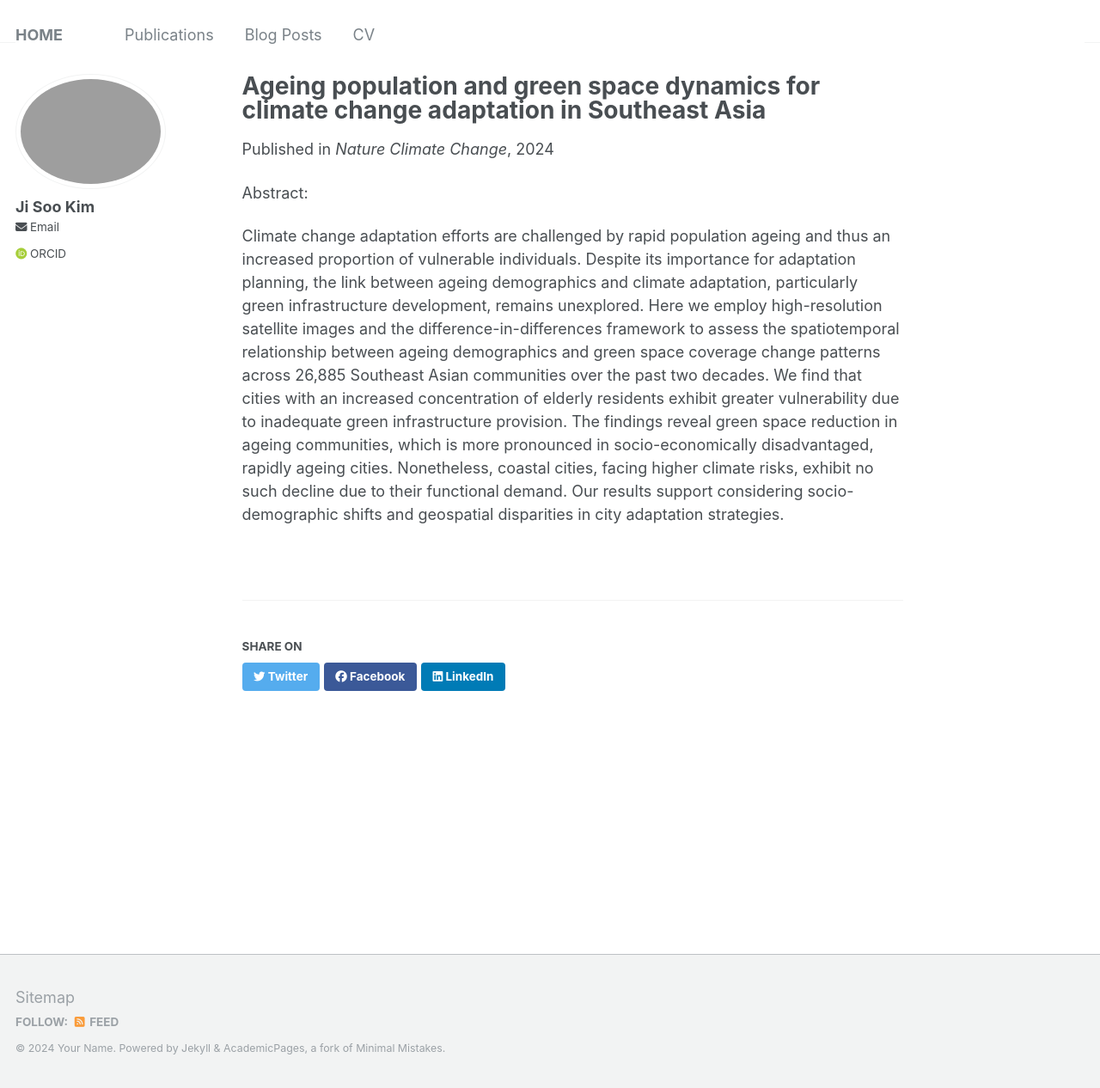
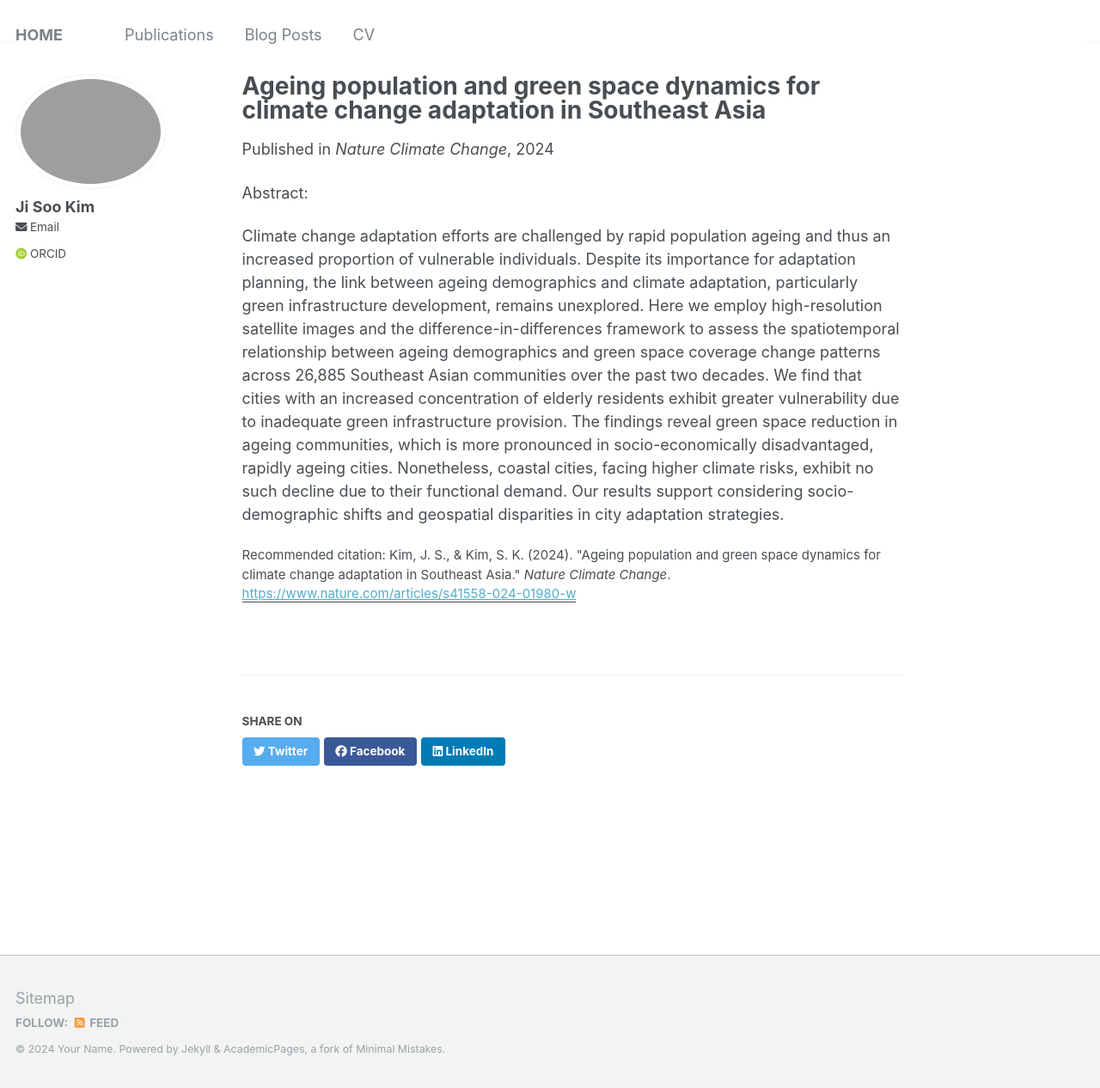
Before and after one commit to jk-jisookim/jk-jisookim.github.io, a Jekyll site: the page built from _publications/2024-03-29-paper.md, in a window 1280 px wide and 1266 px high. Shown: the whole window at 86% size. Built offline with Jekyll 4.4.1, drawn with Linux system fonts in a browser that asks for light colours; some web fonts are replaced.

Commit message:
Update 2024-03-29-paper.md

```diff
--- a/_publications/2024-03-29-paper.md
+++ b/_publications/2024-03-29-paper.md
@@ -6,7 +6,7 @@ excerpt: 'Climate change adaptation efforts are challenged by rapid population a
 date: 2024-03-29
 venue: 'Nature Climate Change'
 paperurl: 'https://www.nature.com/articles/s41558-024-01980-w'
-citation: #'.'
+citation: 'Kim, J. S., & Kim, S. K. (2024). &quot;Ageing population and green space dynamics for climate change adaptation in Southeast Asia.&quot; <I>Nature Climate Change</i>.'
 ---
 
 Abstract:
```
